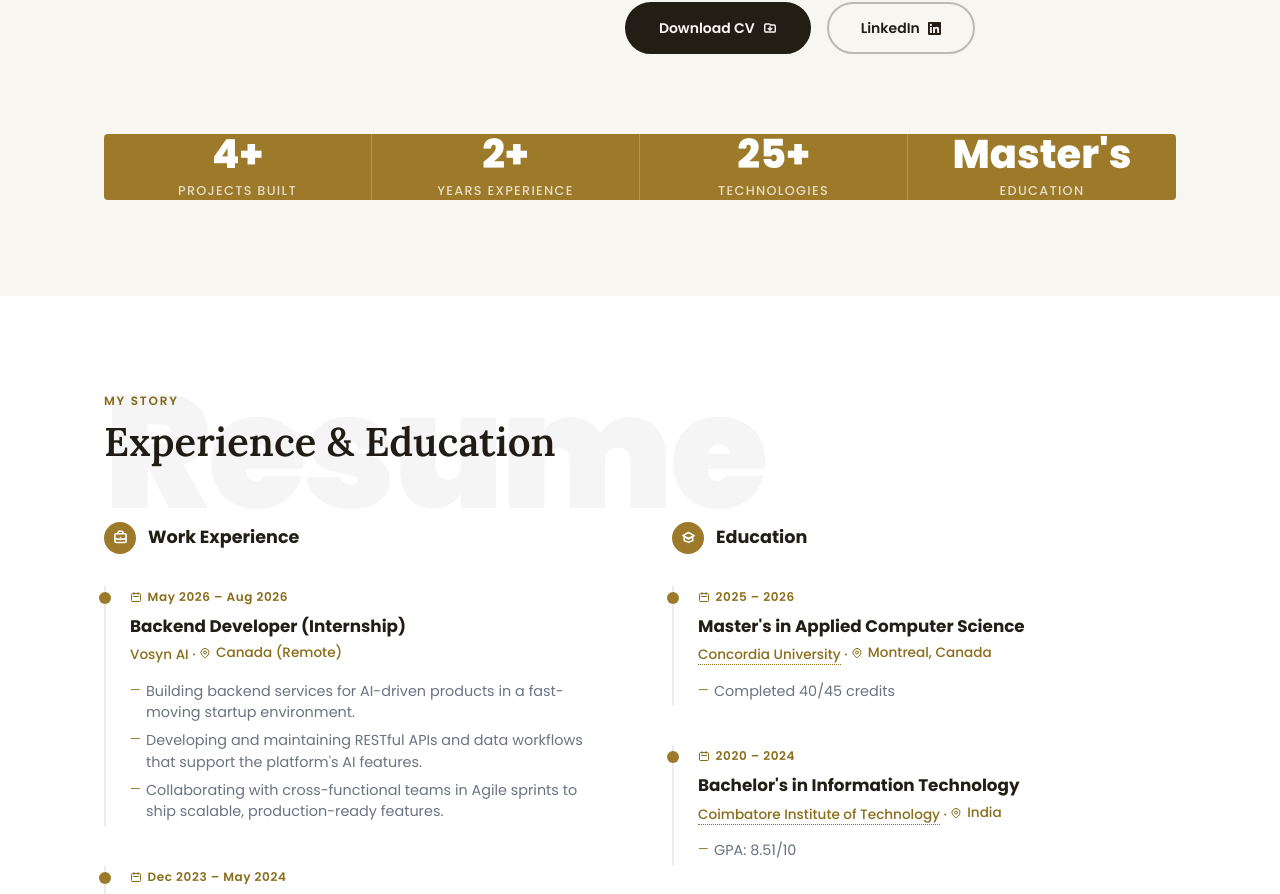
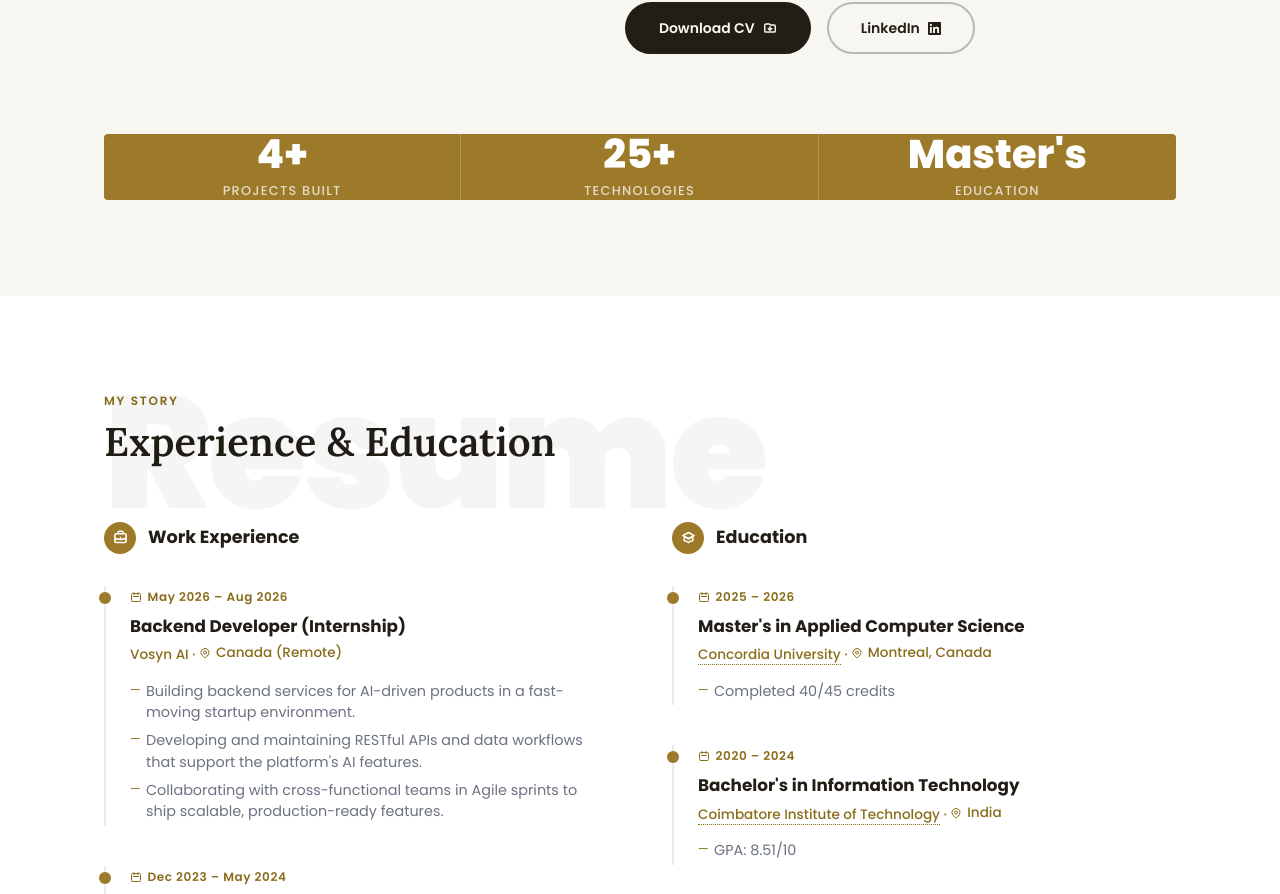
Before and after one commit to Harsha-anbu-g/Portfolio, a React (Vite) app: page / in a window 1280 px wide. Shown: the part 4039-4933 px from the top of the page. Built offline with nearby package versions, Linux system fonts and the light colour scheme.

Commit message:
feat: drop 2+ years stat, update resume PDF to July 19 version
- Remove 'Years Experience: 2+' stat; stats bar now sizes to its data
- Replace resume PDF with latest compile: Vosyn experience, updated
  ToWin metrics, AWS certification section, no CIT/CODA entries

```diff
--- a/src/components/About.jsx
+++ b/src/components/About.jsx
@@ -145,7 +145,7 @@ export default function About() {
         {/* ── Stats bar ── */}
         <div className="about-stats" style={{
           display: "grid",
-          gridTemplateColumns: "repeat(4, 1fr)",
+          gridTemplateColumns: `repeat(${profile.stats.length}, 1fr)`,
           marginTop: "5rem",
           background: "#9C7A2A",
           borderRadius: "4px",
@@ -153,7 +153,7 @@ export default function About() {
         }}>
           {profile.stats.map((stat, i) => (
             <div key={i} className="stat-item" style={{
-              borderRight: i < 3 ? "1px solid rgba(255,255,255,0.2)" : "none",
+              borderRight: i < profile.stats.length - 1 ? "1px solid rgba(255,255,255,0.2)" : "none",
             }}>
               <div className="stat-number">{stat.value}</div>
               <div className="stat-label">{stat.label}</div>
--- a/src/data/profile.js
+++ b/src/data/profile.js
@@ -237,7 +237,6 @@ const profile = {
 
   stats: [
     { label: "Projects Built", value: "4+" },
-    { label: "Years Experience", value: "2+" },
     { label: "Technologies", value: "25+" },
     { label: "Education", value: "Master's" },
   ],
```
Also changed, not shown: 1 other file (tests, documents, lock files or other folders).
